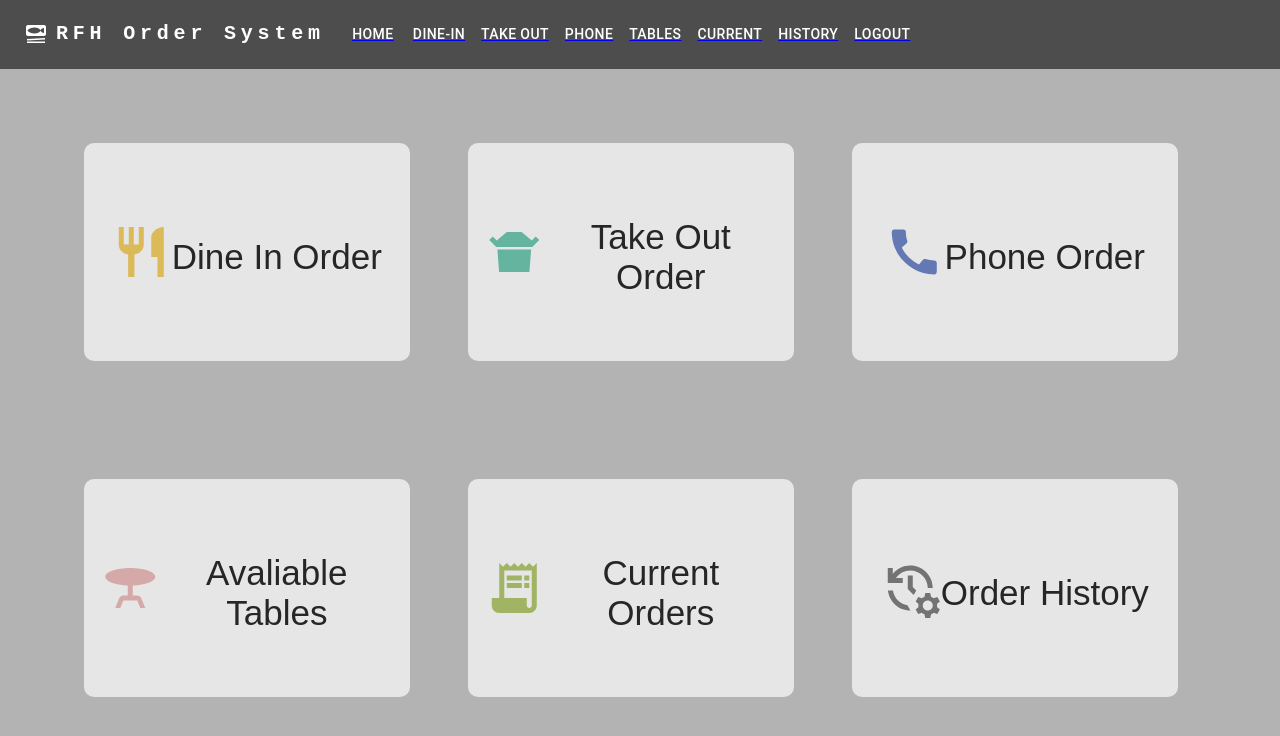
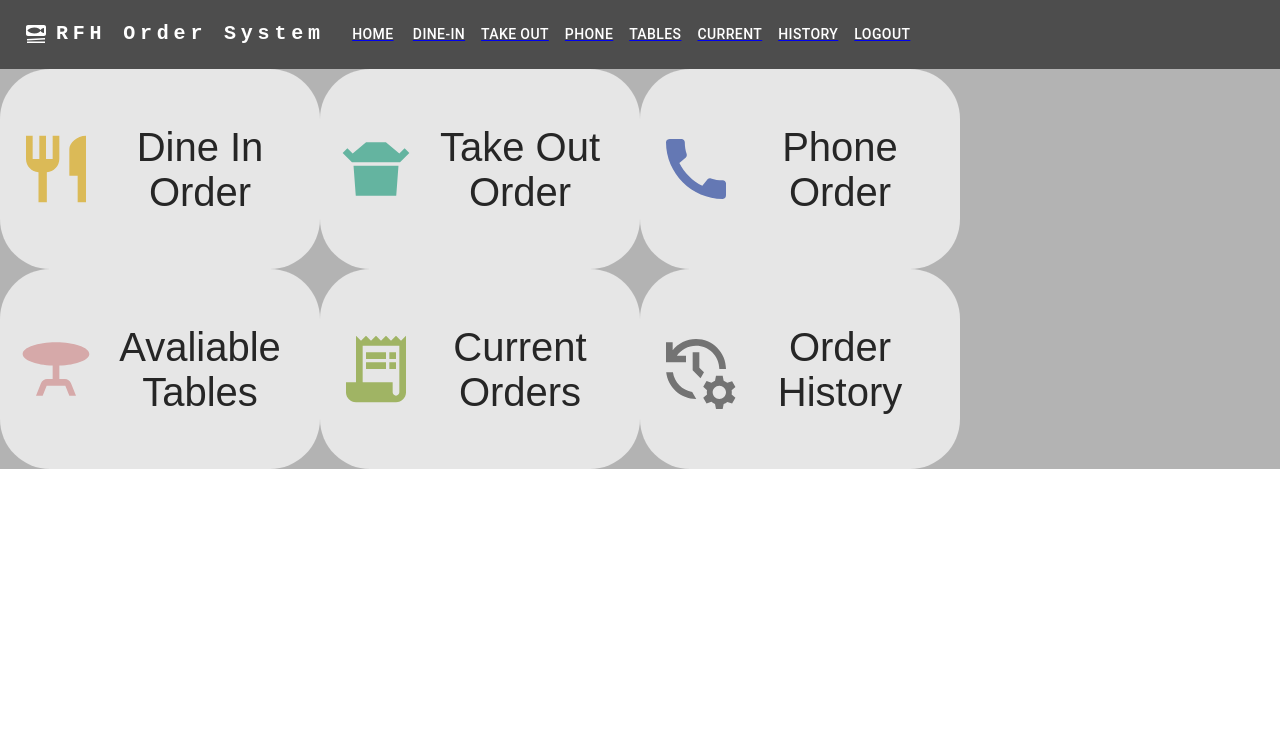
Before and after one commit to QianTea/capstone, a React (Create React App) app in the folder react-project/: page /order/home in a window 1280 px wide. Shown: the top 736 px of the page. Built offline with nearby package versions, Linux system fonts and the light colour scheme; sample sign-in values are in the browser's storage.

Commit message:
order-home-gg

```diff
--- a/react-project/src/orderSystem/home.js
+++ b/react-project/src/orderSystem/home.js
@@ -16,41 +16,40 @@ const theme = createTheme();
 // styles
 const styles = {
     page: {
-        paddingTop: '5%',
-        paddingBottom: '5%',
-        paddingLeft: '5%',
-        paddingRight: '5%',
-        height: "100vh",
+        display: 'flex',
+        // minHeight: "100vh",
+        flexDirection: 'column',
         backgroundColor: '#b3b3b3',
+        // margin:0,
     },
     buttonWrapper: {
-        display: 'flex',
-        flexDirection: 'row',
-        justifyContent: 'space-between',
-        alignItems: 'center',
-        height: '65%',
-        width: '90%',
-        margin: 10,
+        // display: 'flex',
+        // // paddingTop: '5%',
+        // // paddingBottom: '5%',
+        // // paddingLeft: '2%',
+        // // paddingRight: '2%',
+
+        // minHeight: '180px',
+        // // margin: 10,
     },
     button: {
-        width: '100%',
-        height: '100%',
-        margin: '0 10px',
-        borderRadius: '10px',
+        height: '200px',
+        width: '320px',
+        borderRadius: '50px',
         backgroundColor: '#e6e6e6',
         boxShadow: 'rgb(115，115，115，0.3) 0px 3px 6px 3px',
     },
     icon: {
         paddingLeft: '5%',
-        fontSize: '60px',
+        fontSize: '5rem',
     },
     buttonText: {
         paddingTop: '15%',
         paddingBottom: '15%',
         paddingRight: '5%',
-        fontSize: '35px',
-        marginTop: '10px',
-        color:'#262626',
+        fontSize: '2.5rem',
+        marginTop: '1%',
+        color: '#262626',
     },
 };
 //data
@@ -78,12 +77,10 @@ const OrderHome = () => {
     };
 
     return (
-        <>
+        <div style={styles.page}>
             <ThemeProvider theme={theme} >
-                <Grid container style={styles.page}>
-                    {/* Dine In Order */}
-                    <Grid item xs={4}>
                 <div style={styles.buttonWrapper}>
+                    {/* Dine In/Take Out/ Phone Order */}
                     <ButtonBase
                         style={styles.button}
                         onClick={handleDineInOrderClick}>
@@ -96,11 +93,6 @@ const OrderHome = () => {
                             Dine In Order
                         </div>
                     </ButtonBase>
-                        </div>
-                    </Grid>
-                    {/* Take Out Order */}
-                    <Grid item xs={4}>
-                        <div style={styles.buttonWrapper}>
                     <ButtonBase
                         style={styles.button}
                         onClick={handleTakeoutOrderClick}>
@@ -114,11 +106,6 @@ const OrderHome = () => {
                             Take Out Order
                         </div>
                     </ButtonBase>
-                        </div>
-                    </Grid>
-                    {/* Phone Order */}
-                    <Grid item xs={4}>
-                        <div style={styles.buttonWrapper}>
                     <ButtonBase
                         style={styles.button}
                         onClick={handleTakeoutOrderClick}>
@@ -133,9 +120,7 @@ const OrderHome = () => {
                         </div>
                     </ButtonBase>
                 </div>
-                    </Grid>
-                    {/* Avaliable Tables */}
-                    <Grid item xs={4}>
+                {/* Avaliable Tables/Current/History */}
                 <div style={styles.buttonWrapper}>
                     <ButtonBase
                         style={styles.button}
@@ -150,11 +135,6 @@ const OrderHome = () => {
                             Avaliable Tables
                         </div>
                     </ButtonBase>
-                        </div>
-                    </Grid>
-                    {/* Current Orders */}
-                    <Grid item xs={4}>
-                        <div style={styles.buttonWrapper}>
                     <ButtonBase
                         style={styles.button}
                         onClick={handleCurrentOrdersClick}>
@@ -168,11 +148,6 @@ const OrderHome = () => {
                             Current Orders
                         </div>
                     </ButtonBase>
-                        </div>
-                    </Grid>
-                    {/* Order History */}
-                    <Grid item xs={4}>
-                        <div style={styles.buttonWrapper}>
                     <ButtonBase
                         style={styles.button}
                         onClick={handleOrdersHistoryClick}>
@@ -187,10 +162,8 @@ const OrderHome = () => {
                         </div>
                     </ButtonBase>
                 </div>
-                    </Grid>
-                </Grid>
-            </ThemeProvider>
-        </>
+            </ThemeProvider >
+        </div >
     );
 };
 
--- a/react-project/src/orderSystem/orderDineIn/dineInMenu.js
+++ b/react-project/src/orderSystem/orderDineIn/dineInMenu.js
@@ -113,9 +113,9 @@ const DineInMenu = () => {
                         <Grid item xs={12}>
                             <div style={styles.menu}>
                                 {products.map((v) => (
-                                    <div style={styles.item} key={v.name}>
+                                    <div onClick={(e) => {alert(v.name)}} style={styles.item} key={v.name}>
                                         <div style={styles.details}>
-                                            <p style={styles.title}>
+                                            <p  style={styles.title}>
                                                 {v.name}
                                             </p>
                                         </div>
--- a/react-project/src/orderSystem/orderDineIn/pageDineInOrder.js
+++ b/react-project/src/orderSystem/orderDineIn/pageDineInOrder.js
@@ -17,7 +17,7 @@ const styles = {
     },
     leftContainer: {
         backgroundColor: '#e4e6e7',
-        height: '100vh',
+        // height: '100vh',
         color: 'black',
         // display: 'inline-block',
 
@@ -26,8 +26,7 @@ const styles = {
         // backgroundColor: '#dbba57',//dine in
         // backgroundColor:'#a9d6a9', //take out
         backgroundColor: '#98b3cd', //phone
-        // display: 'inline-block',
-        height: '100vh',
+        // height: '100vh',
         width: '700px',
         overflow: 'auto',
         position: 'absolute',
@@ -39,9 +38,14 @@ const styles = {
 const PageDineInOrder = () => {
     const [isOrderOpen, setIsOrderOpen] = useState(false);
 
-    const toggleOrder = () => {
-        setIsOrderOpen((prev) => !prev);
+    const toggleOrderOpen = (e) => {
+        setIsOrderOpen(false);
     };
+
+    const toggleOrderClose = (e) => {
+        setIsOrderOpen(true);
+    }
+
     return (
         <>
             <ThemeProvider theme={theme}>
@@ -50,18 +54,17 @@ const PageDineInOrder = () => {
                     <Grid item xs={6}
                         style={{
                             ...styles.leftContainer,
-
                         }}
-                        // onClick={toggleOrder}
+                        onClick={toggleOrderClose}
                     >
                         <DineInDisplay />
                     </Grid>
                     <div
                         style={{
                             ...styles.rightContainer,
-                            right: isOrderOpen ? '-185px' : '0',
+                            right: isOrderOpen ? '-30%' : '0',
                         }}
-                        onClick={toggleOrder}>
+                        onClick={toggleOrderOpen}>
                         <Grid item xs={12}>
                             <DineInMenu />
                         </Grid>
--- a/react-project/src/orderSystem/pageStaffLogin.js
+++ b/react-project/src/orderSystem/pageStaffLogin.js
@@ -39,7 +39,9 @@ export default function StaffLogin() {
     axios({
       method: 'post',
       maxBodyLength: Infinity,
-      url: 'http://localhost:5500/users/login',
+      // url: 'http://localhost:5500/users/login',
+      url: 'http://192.168.3.156:5500/users/login',
+
       headers: {
         'Content-Type': 'application/json'
       },
```
Lines whose indentation alone changed are shown as unchanged.
